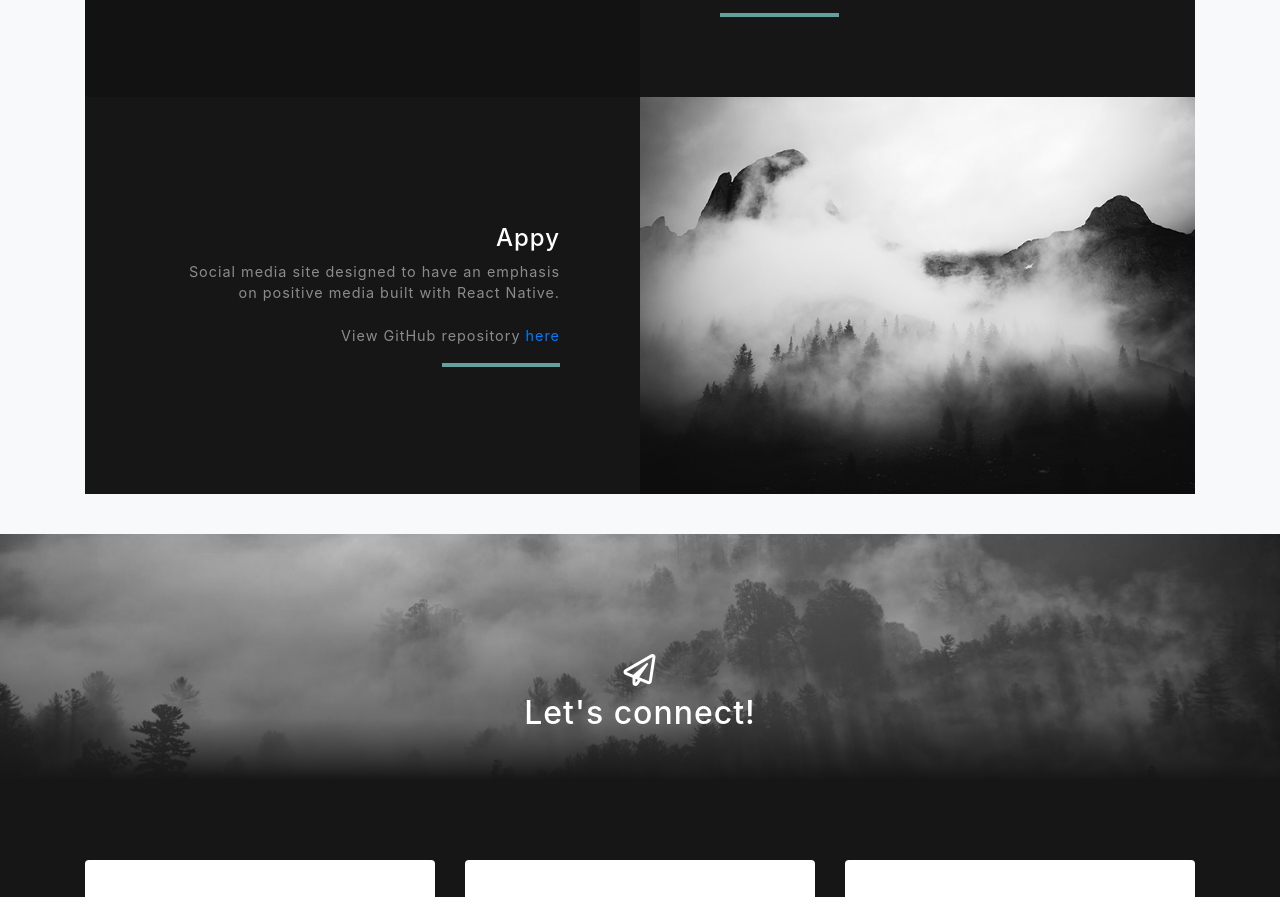
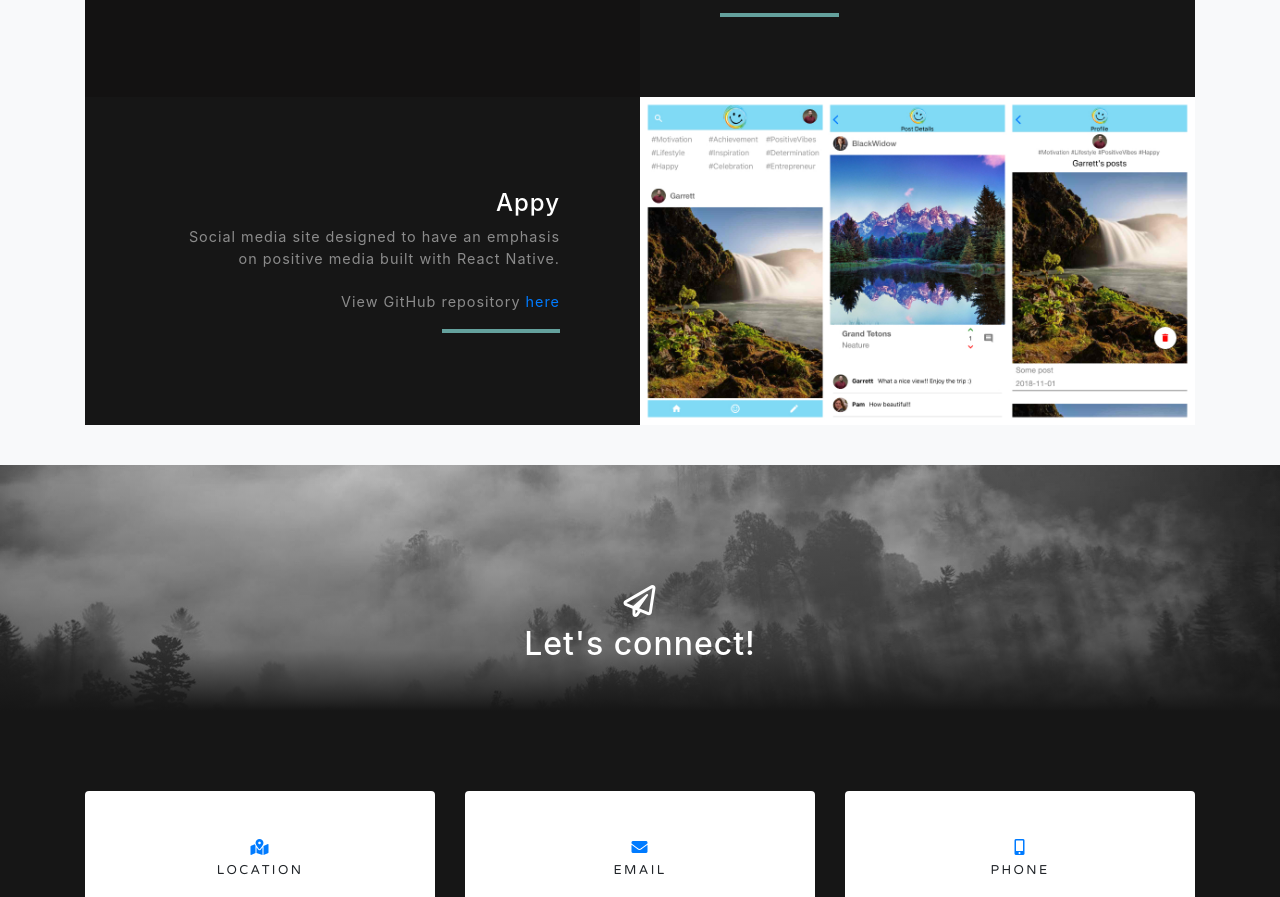
Before and after one commit to troy0566/profile, a website with bundled scripts: page index.html in a window 1280 px wide. Shown: the part 2578-3475 px from the top of the page. Built offline with nearby package versions, Linux system fonts and the light colour scheme; grey boxes are pictures that could not be loaded; a web font is replaced by a local one.

Commit message:
screenshots

```diff
--- a/index.html
+++ b/index.html
@@ -196,7 +196,7 @@
         <!-- Project Two Row -->
         <div class="row justify-content-center no-gutters">
           <div class="col-lg-6">
-            <img class="img-fluid" src="img/demo-image-02.jpg" alt="">
+            <img class="img-fluid" src="img/threeviews.jpg" alt="">
           </div>
           <div class="col-lg-6 order-lg-first">
             <div class="bg-black text-center h-100 project">
```
Also changed, not shown: img/AppySS.jpg (added), img/threeviews.jpg (added).
